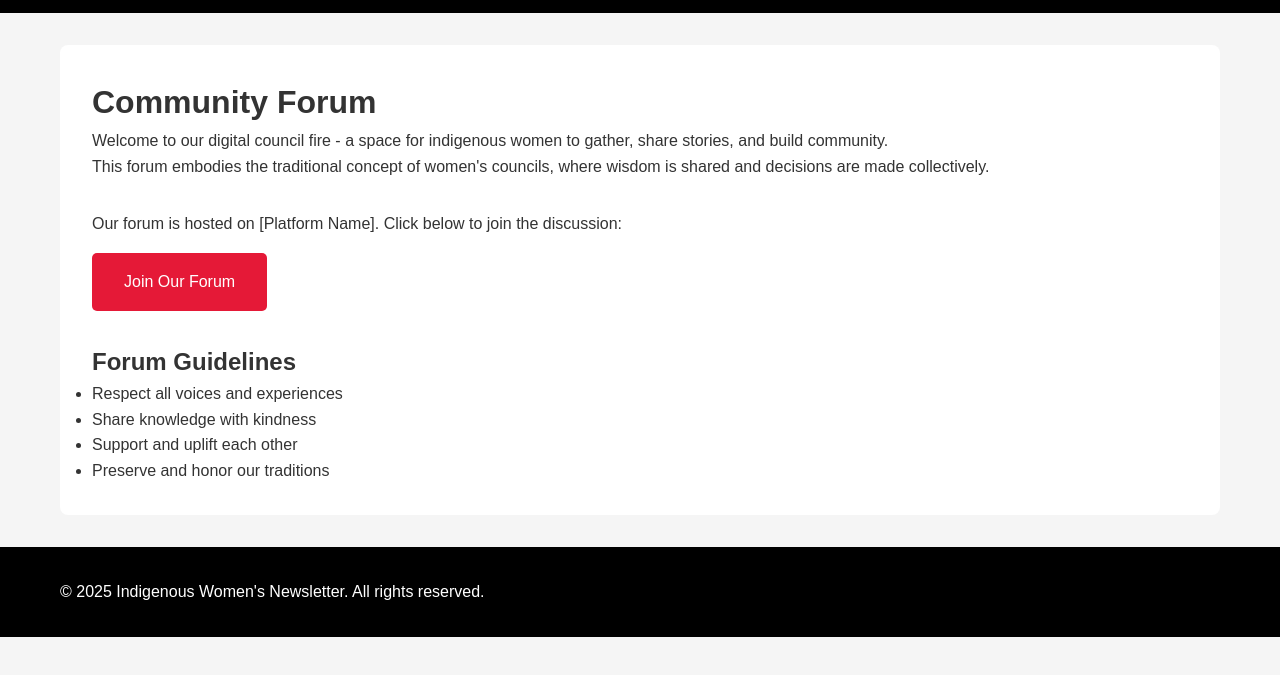
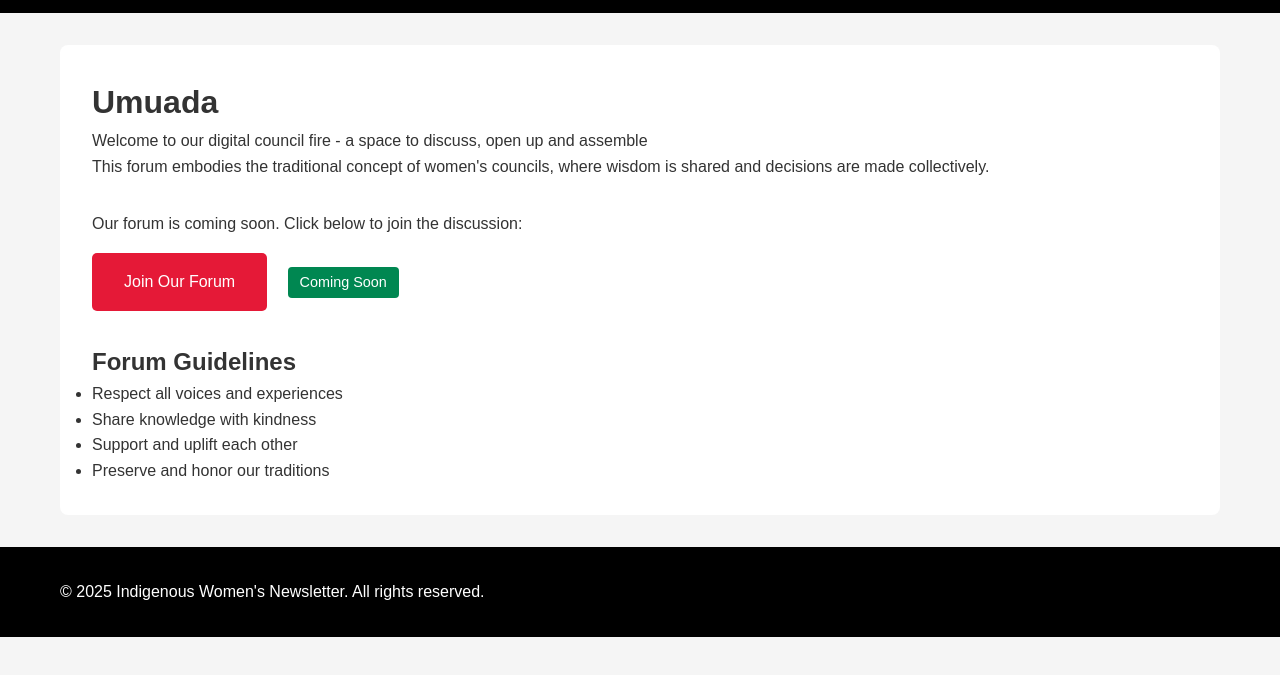
Before and after one commit to emil-kvikant/RadicalRegeneration, a plain HTML site: page forum.html in a window 1280 px wide. Shown: the part 79-754 px from the top of the page. Drawn offline with Linux system fonts and the light colour scheme.

Commit message:
Updated forum page: changed title to Umuada, updated welcome text, and added 'Coming Soon' badge

```diff
--- a/forum.html
+++ b/forum.html
@@ -21,14 +21,15 @@
 
     <main class="container">
         <div class="forum-container">
-            <h1>Community Forum</h1>
-            <p>Welcome to our digital council fire - a space for indigenous women to gather, share stories, and build community.</p>
+            <h1>Umuada</h1>
+            <p>Welcome to our digital council fire - a space to discuss, open up and assemble</p>
             <p>This forum embodies the traditional concept of women's councils, where wisdom is shared and decisions are made collectively.</p>
 
             <!-- Replace the following div with your chosen forum platform's embed code -->
             <div class="forum-embed" style="margin-top: 2rem;">
-                <p>Our forum is hosted on [Platform Name]. Click below to join the discussion:</p>
+                <p>Our forum is coming soon. Click below to join the discussion:</p>
                 <a href="#" class="cta-button" target="_blank">Join Our Forum</a>
+                <span class="coming-soon">Coming Soon</span>
             </div>
 
             <div style="margin-top: 2rem;">
--- a/styles.css
+++ b/styles.css
@@ -173,6 +173,17 @@ nav {
     border-top: 1px solid #ddd;
 }
 
+.coming-soon {
+    display: inline-block;
+    margin-left: 1rem;
+    padding: 0.25rem 0.75rem;
+    background-color: var(--green);
+    color: white;
+    border-radius: 4px;
+    font-size: 0.9rem;
+    vertical-align: middle;
+}
+
 /* Footer */
 footer {
     background-color: var(--black);
```
